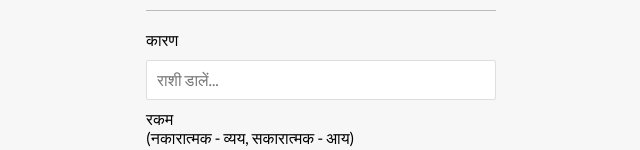
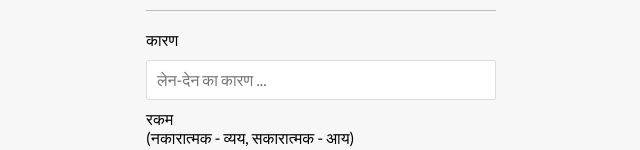
Before and after one commit to adityaparsad01/Expanse-Tracker, a React (Create React App) app: page / in a window 1280 px wide. Shown: the part 451-601 px from the top of the page, without its empty margins (319-959 px from the left). Built offline with nearby package versions, Linux system fonts and the light colour scheme.

Commit message:
Rupee Simbol Added

```diff
--- a/src/components/AddTransection.js
+++ b/src/components/AddTransection.js
@@ -29,7 +29,7 @@ export const AddTransection = () => {
             type="text"
             value={text}
             onChange={(e) => setText(e.target.value)}
-            placeholder="राशी डालें..."
+            placeholder="लेन-देन का कारण ..."
           />
         </div>
         <div className="form-control">
```
